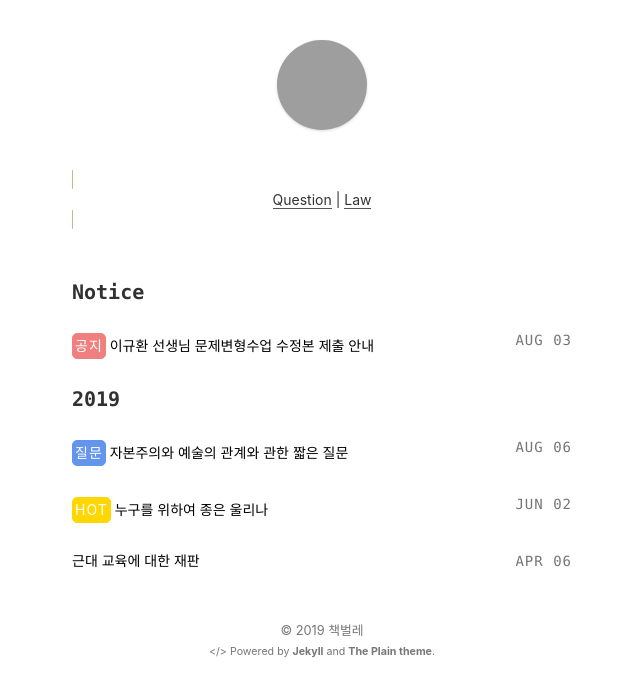
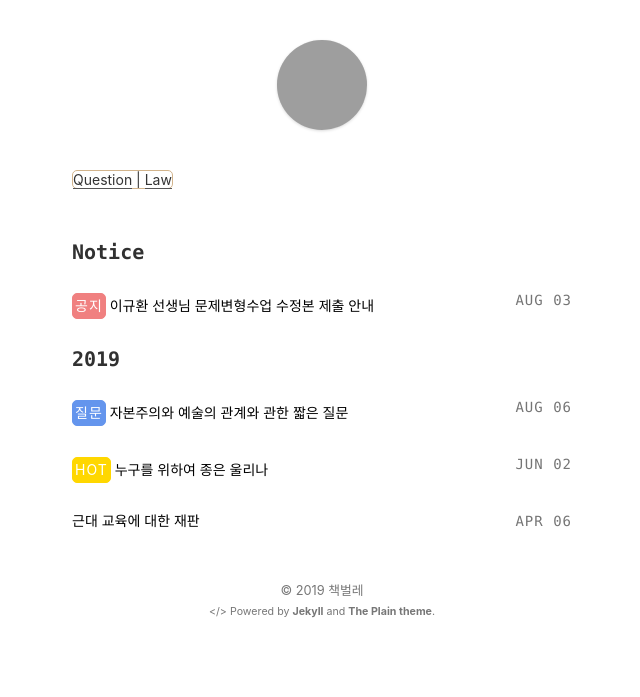
Before and after one commit to stevenoh0908/stevenoh0908.github.io, a Jekyll site: the page built from index.html, in a window 1280 px wide. Shown: the top 697 px of the page, without its empty margins (318-958 px from the left). Built offline with Jekyll 4.4.1, drawn with Linux system fonts in a browser that asks for light colours; grey boxes are pictures that could not be loaded.

Commit message:
Update index.html

```diff
--- a/index.html
+++ b/index.html
@@ -2,7 +2,7 @@
 layout: default
 ---
 <section>
-	<span style="border: 1px solid Tan; background-color: none; border-radius: 5px; margin: 3px auto;"><center><a href="/question">Question</a> | <a href="law">Law</a></center></span>
+	<span style="border: 1px solid Tan; background-color: none; border-radius: 5px; margin: 3px auto;"><a href="/question">Question</a> | <a href="law">Law</a></span>
 </section>
 <section>
 	{% for post in site.posts %}
```
